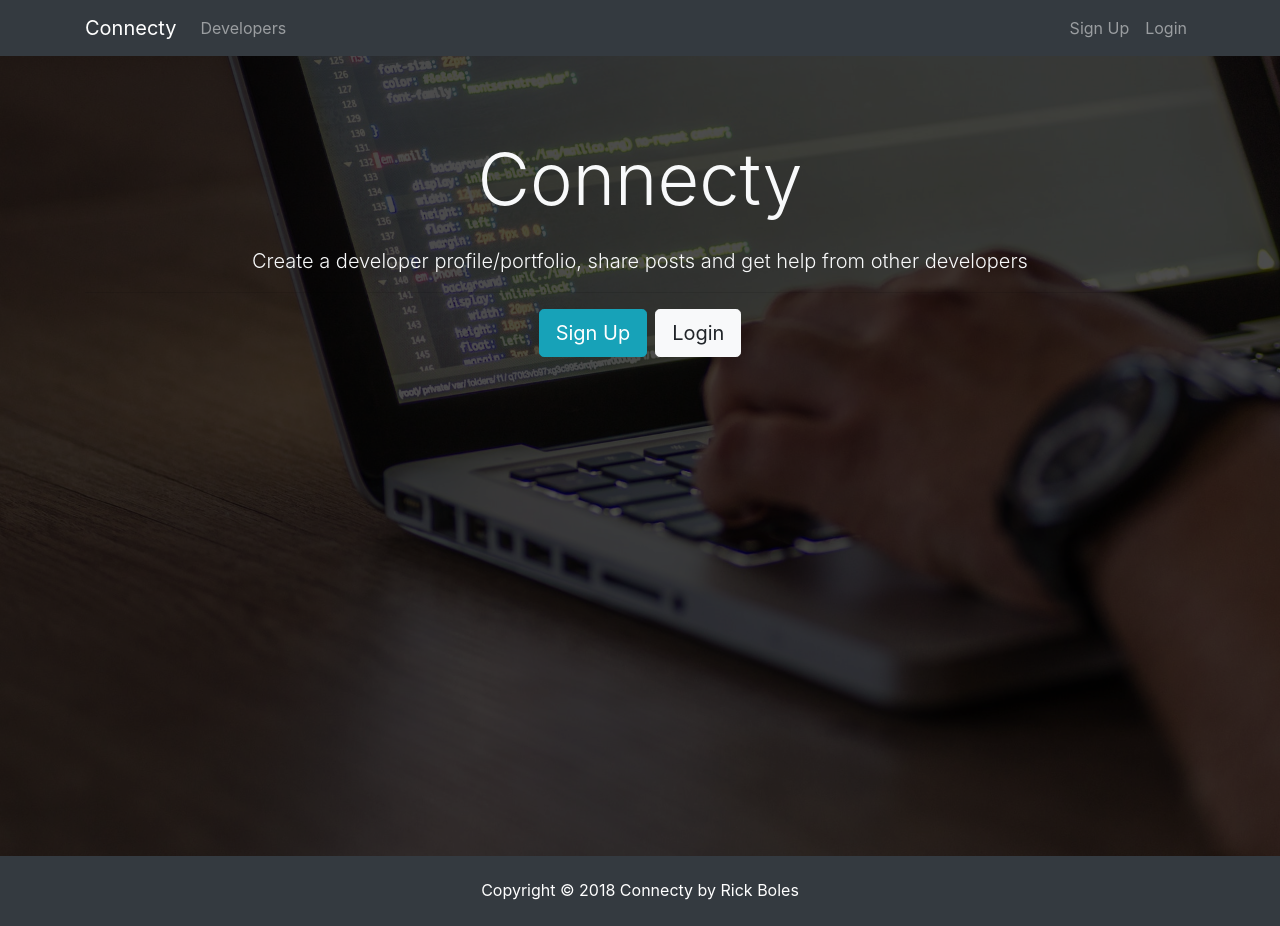
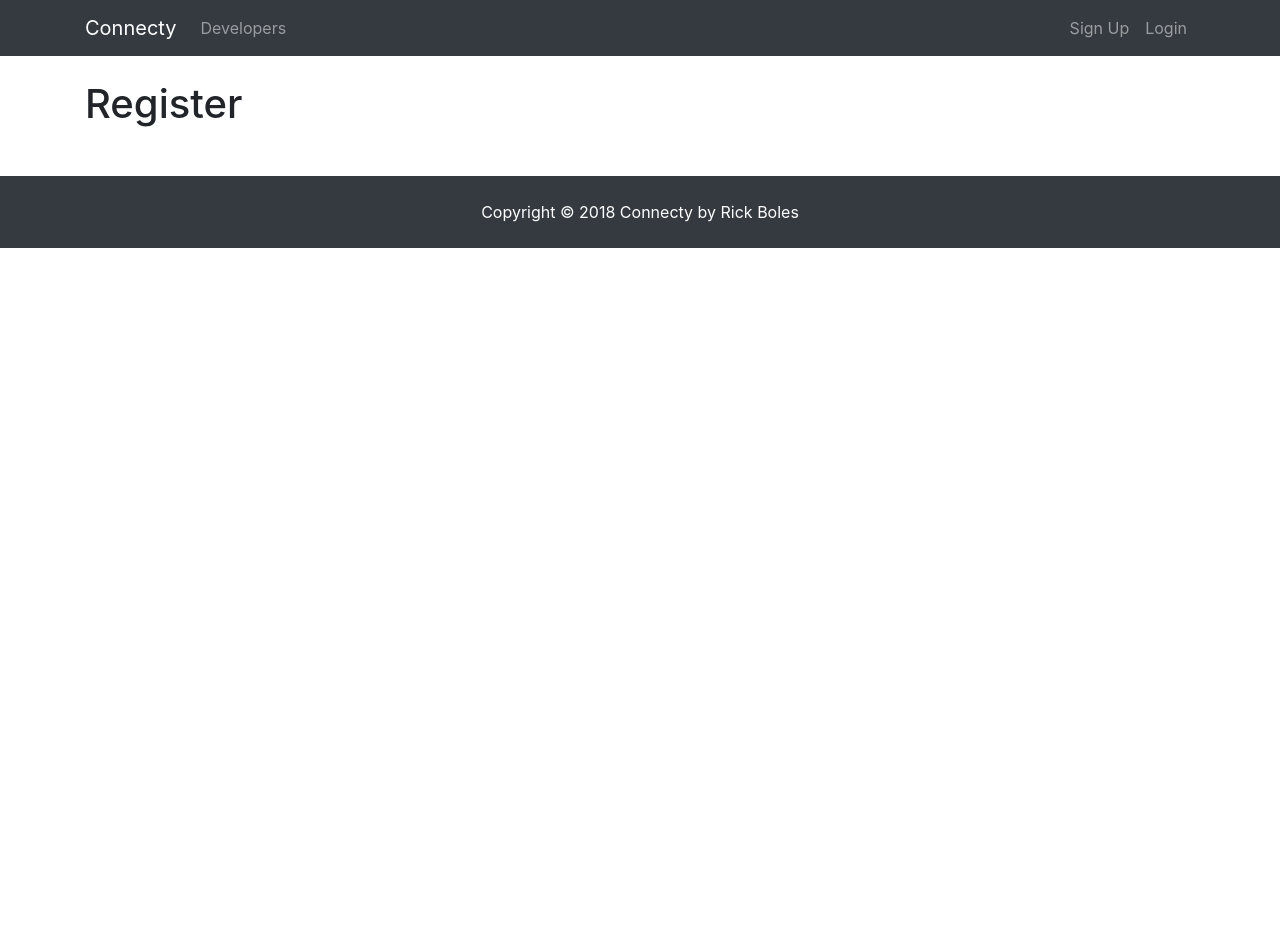
Before and after one commit to liketysplit/Connecty, a React (Create React App) app in the folder client/: page /register in a window 1280 px wide. After the commit the page ends 800 px from the top, so only its background shows below. Built offline with nearby package versions, Linux system fonts and the light colour scheme.

Commit message:
3.1.2: Register Component Added && Routes Added

```diff
--- a/client/package.json
+++ b/client/package.json
@@ -5,6 +5,7 @@
   "dependencies": {
     "react": "^16.6.3",
     "react-dom": "^16.6.3",
+    "react-router-dom": "^4.3.1",
     "react-scripts": "2.1.1"
   },
   "scripts": {
--- a/client/src/App.js
+++ b/client/src/App.js
@@ -1,18 +1,26 @@
 import React, { Component } from "react";
+import { BrowserRouter, Route, Switch } from "react-router-dom";
 import "./App.css";
 
 import Navbar from "./components/layout/Navbar";
 import Footer from "./components/layout/Footer";
 import Landing from "./components/layout/Landing";
 
+import Register from "./components/auth/Register";
+
 class App extends Component {
 	render() {
 		return (
-			<div className="App">
-				<Navbar />
-				<Landing />
-				<Footer />
-			</div>
+			<BrowserRouter>
+				<div className="App">
+					<Navbar />
+					<Switch>
+						<Route path="/register" component={Register} />
+						<Route exact path="/" component={Landing} />
+					</Switch>
+					<Footer />
+				</div>
+			</BrowserRouter>
 		);
 	}
 }
--- /dev/null
+++ b/client/src/components/auth/Register.js
@@ -0,0 +1,13 @@
+import React, { Component } from "react";
+
+class Register extends Component {
+	render() {
+		return (
+			<div className="container">
+				<h1> Register </h1>{" "}
+			</div>
+		);
+	}
+}
+
+export default Register;
```
